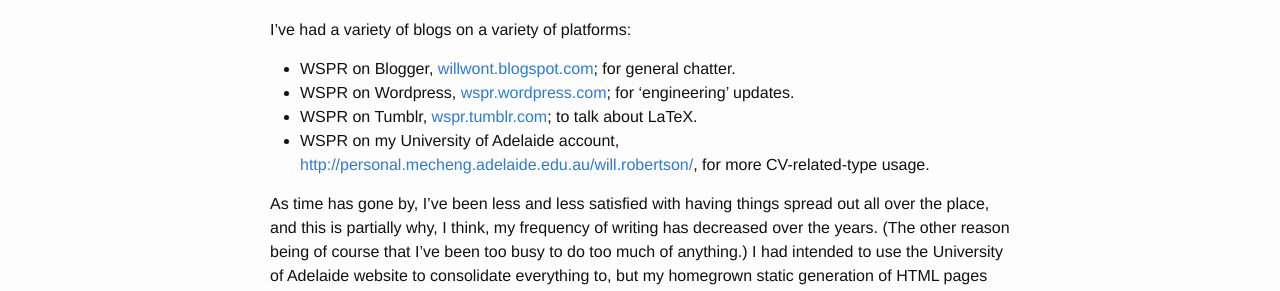
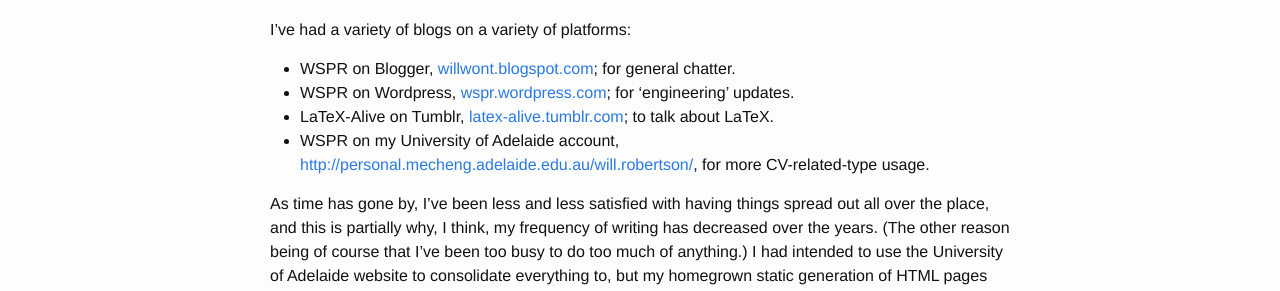
Before and after one commit to wspr/wspr.github.io, a Jekyll site: the page built from _posts/2016-02-14-welcome.md, in a window 1280 px wide. Shown: the part 272-563 px from the top of the page. Built offline with Jekyll 4.4.1, drawn with Linux system fonts in a browser that asks for light colours.

Commit message:
fix link

```diff
--- a/_posts/2016-02-14-welcome.md
+++ b/_posts/2016-02-14-welcome.md
@@ -13,7 +13,7 @@
 
 * WSPR on Blogger, [willwont.blogspot.com](http://willwont.blogspot.com); for general chatter.
 * WSPR on Wordpress, [wspr.wordpress.com](http://wspr.wordpress.com); for ‘engineering’ updates.
-* WSPR on Tumblr, [wspr.tumblr.com](http://wspr.tumblr.com); to talk about LaTeX.
+* LaTeX-Alive on Tumblr, [latex-alive.tumblr.com](http://latex-alive.tumblr.com); to talk about LaTeX.
 * WSPR on my University of Adelaide account,
   [http://personal.mecheng.adelaide.edu.au/will.robertson/](http://personal.mecheng.adelaide.edu.au/will.robertson/),
   for more CV-related-type usage.
```
